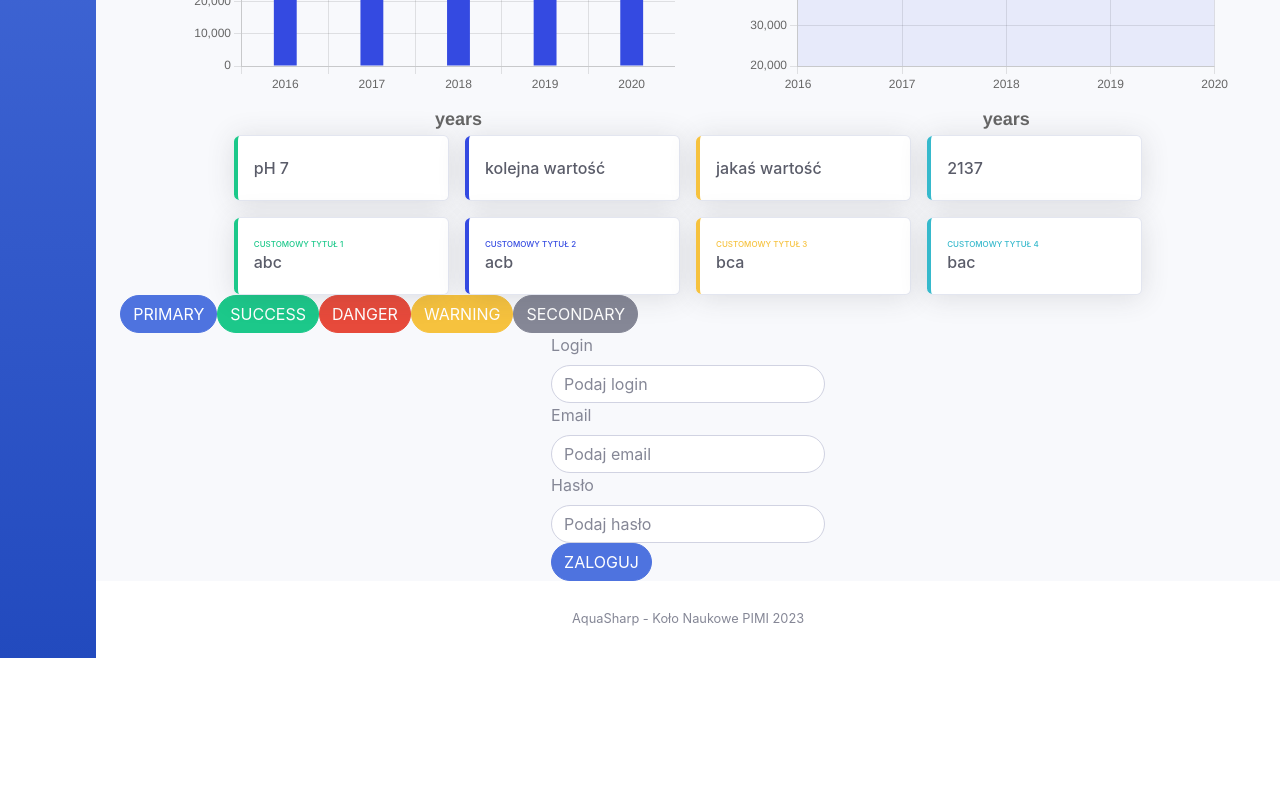
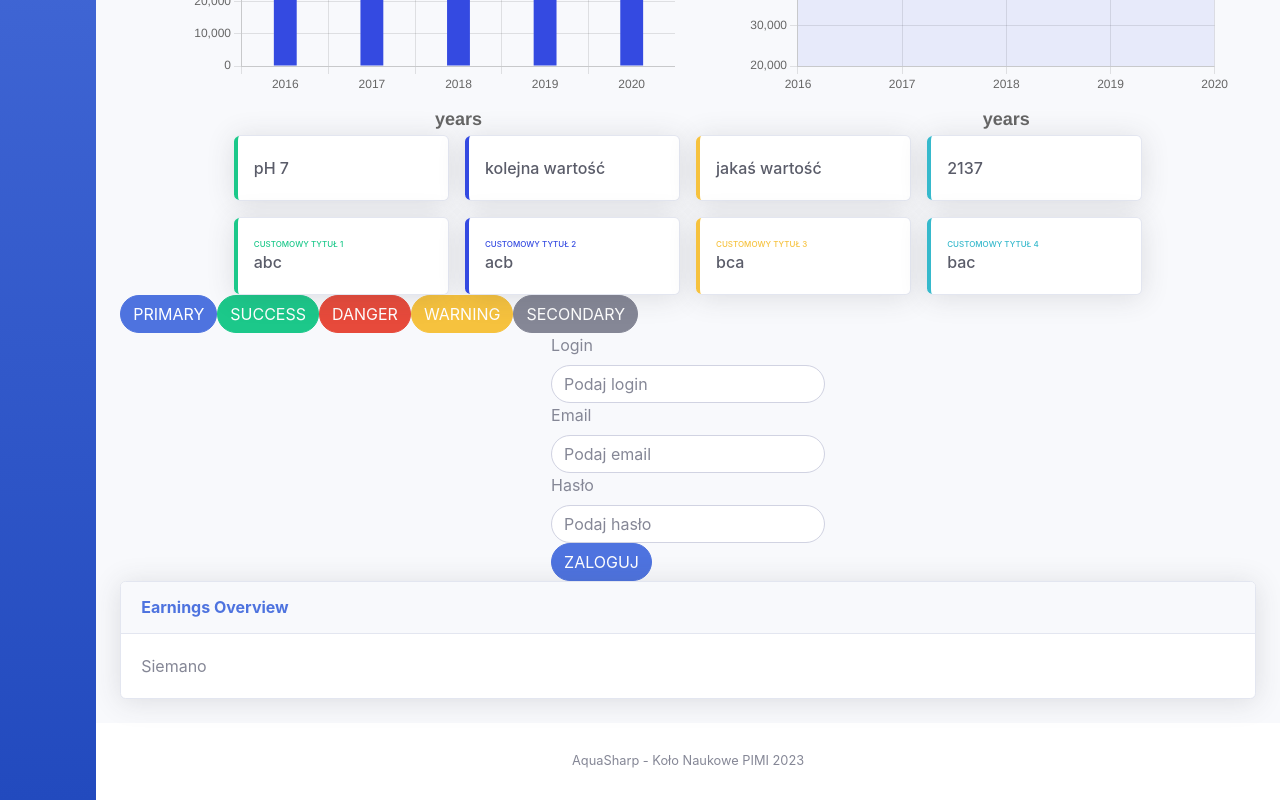
Before and after one commit to grupadotnet/Aqua-Sharp-Frontend, a React (Vite) app: page /dashboard in a window 1280 px wide. Shown: the part 569-1369 px from the top of the page. Before the commit the page ends 1227 px from the top, so only its background shows below. Built offline with nearby package versions, Linux system fonts and the light colour scheme.

Commit message:
File creation and first attempt to make working TileTemplate

```diff
--- /dev/null
+++ b/src/components/Tile/Tile.tsx
@@ -0,0 +1,19 @@
+import React from 'react';
+
+interface TileProps {
+  title: string;
+  children: React.ReactNode;
+}
+
+const Tile: React.FC<TileProps> = ({ title, children }) => {
+  return (
+    <div className="card shadow mb-4">
+      <div className="card-header py-3 d-flex flex-row align-items-center justify-content-between">
+        <h6 className="m-0 font-weight-bold text-primary">{title}</h6>
+      </div>
+      <div className="card-body">{children}</div>
+    </div>
+  );
+};
+
+export default Tile;
--- a/src/pages/working/index.tsx
+++ b/src/pages/working/index.tsx
@@ -19,6 +19,7 @@ import {
   LanguageDropdown,
   LineChart,
   PasswordInput,
+  Tile,
 } from '@/components';
 
 import './Working.scss';
@@ -142,6 +143,9 @@ export const Working: React.FC = () => {
           </Button>
         </Form>
       </Row>
+      <Tile title="Earnings Overview">
+        <div>Siemano</div>
+      </Tile>
       {/* input end */}
     </div>
   );
```
Also changed, not shown: src/components/index.ts (+5 -4 lines).
